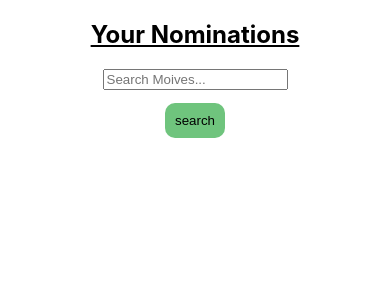
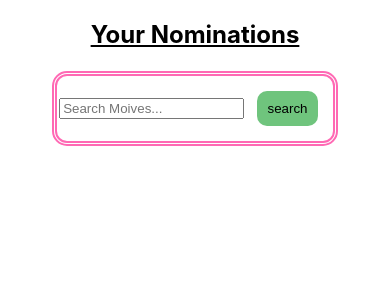
Before and after one commit to juanwithouttheotter/nomination-station, a React (Create React App) app: page / in a window 390 px wide. Shown: the top 300 px of the page. Built offline with nearby package versions, Linux system fonts and the light colour scheme.

Commit message:
additional styling and basic mobile display

```diff
--- a/src/components/Container/index.jsx
+++ b/src/components/Container/index.jsx
@@ -1,4 +1,4 @@
-import React, { Children } from 'react';
+import React from 'react';
 import './Container.css';
 
 function Container({display, flow, justifyContent, alignItems, children, id}) {
--- a/src/components/MovieCard/MovieCard.css
+++ b/src/components/MovieCard/MovieCard.css
@@ -1,6 +1,7 @@
 img {
     height: auto;
     max-width: 100px;
+    margin: 10px;
 }
 
 .Delete {
@@ -8,8 +9,11 @@ img {
     border-width: 7px;
     border-color: dodgerblue;
     border-radius: 15px;
-    margin: 2px;
-    font-size: 3vmin;
+    margin: 0.5%;
+    padding: 0.5%;
+    font-size: 0.88rem;
+    width: 11.2rem;
+    height: 19rem;
 }
 
 .Nominate {
@@ -17,6 +21,9 @@ img {
     border-width: 7px;
     border-color: firebrick;
     border-radius: 15px;
-    margin: 2px;
-    font-size: 3vmin;
+    margin: 0.5%;
+    padding: 0.5%;
+    font-size: 0.88rem;
+    width: 11.2rem;
+    height: 19rem;
 }
--- a/src/components/MovieCard/index.jsx
+++ b/src/components/MovieCard/index.jsx
@@ -4,13 +4,13 @@ import Button from '../Button';
 import ContainerItem from '../ContainerItem';
 import './MovieCard.css';
 
-function MovieCard(props){
+function MovieCard(props) {
     return (
-        <ContainerItem id={props.id + "-Card"} flex={'default'} cls={props.btnName}>
+        <ContainerItem id={props.id + "-Card"} flex={'default'} cls={props.btnName} alignSelf={'center'}>
             <img src={props.poster} alt={props.title + ' poster'}></img>
             <div>{props.title}</div>
             <div>{props.year}</div>
-            <Button id={props.id}btn={props.btnType} name={props.btnName} btnAction={props.btnAction} dataObj={props.dataObj}/>
+            <Button id={props.id} btn={props.btnType} name={props.btnName} btnAction={props.btnAction} dataObj={props.dataObj} />
         </ContainerItem>
     )
 }
--- a/src/pages/Search Page/Search.css
+++ b/src/pages/Search Page/Search.css
@@ -1,3 +1,20 @@
 h2{
     text-decoration: underline;
 }
+
+#searchBar{
+    border-style: double;
+    border-width: 5px;
+    border-color: hotpink;
+    border-radius: 15px;
+    margin: 0.5%;
+    padding: 0.5%;
+
+
+}
+
+@media only screen and (max-width: 974px) {
+    #nominees{
+        flex-flow: row wrap;
+    }
+}
--- a/src/pages/Search Page/index.jsx
+++ b/src/pages/Search Page/index.jsx
@@ -1,7 +1,6 @@
 import React, { Component } from 'react';
 import API from "../../api/moviesApi";
 import Container from "../../components/Container";
-import ContainerItem from "../../components/ContainerItem";
 import SearchBar from "../../components/SearchBar";
 import MovieCard from "../../components/MovieCard";
 import Button from "../../components/Button";
@@ -80,7 +79,7 @@ class Search extends Component {
 
                     </Container>
                 </div>
-
+                <div id="searchBar">
                 <SearchBar
                     inputValue={this.inputValue}
                     searchOnChange={this.searchOnChange}
@@ -88,7 +87,8 @@ class Search extends Component {
                     placeholder="Search Moives..."
                 />
                 <Button btn="search" btnAction={this.handleFormSearch} name="search" />
-
+                </div>
+                <div>
                 <Container id="search-movies" display={'flex'} flow={'r-w'} justifyContent={'c'} alignItems={'c'}>
                     {renderedMovies.map((movie) => {
                         return (
@@ -107,6 +107,7 @@ class Search extends Component {
                         )
                     })}
                 </Container>
+                </div>
 
             </Container>
         )
```
